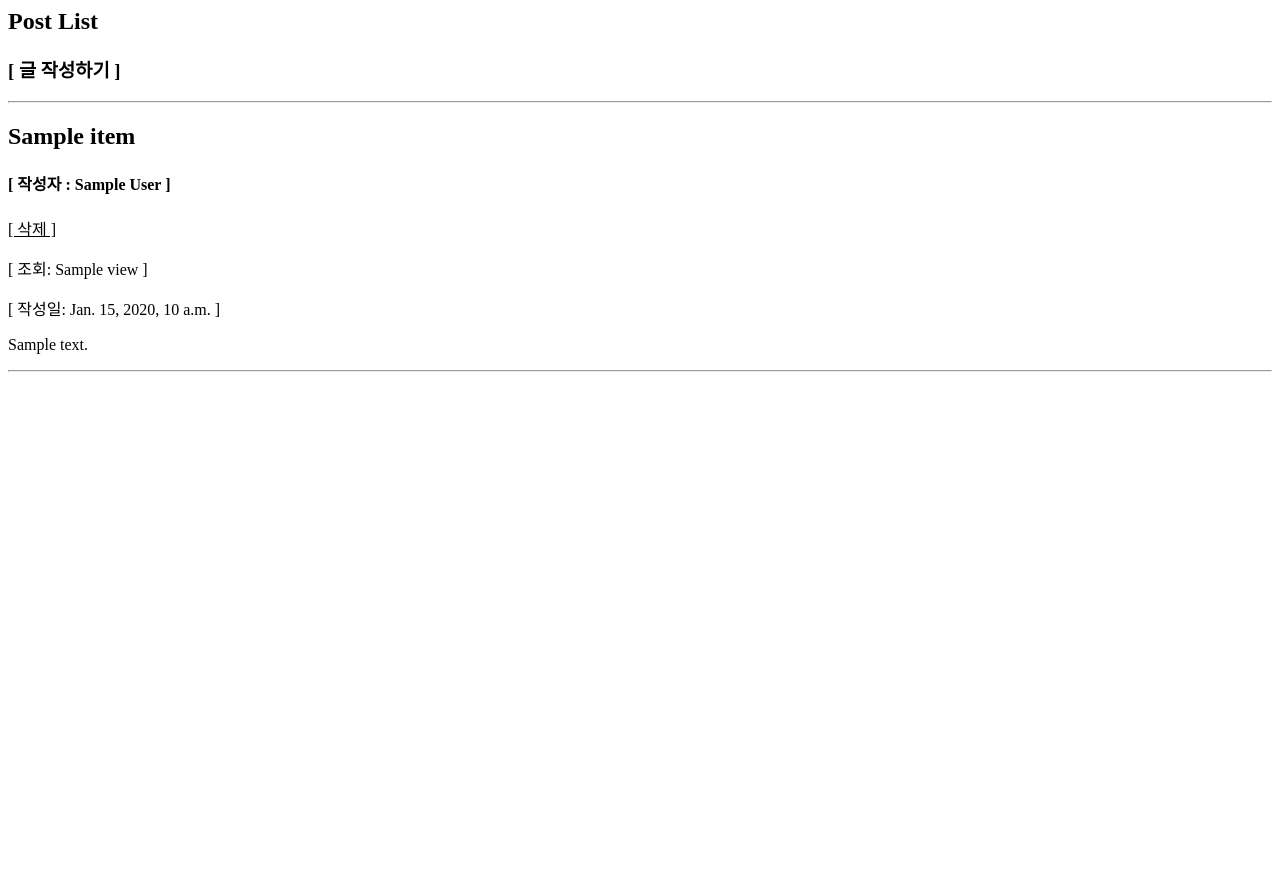
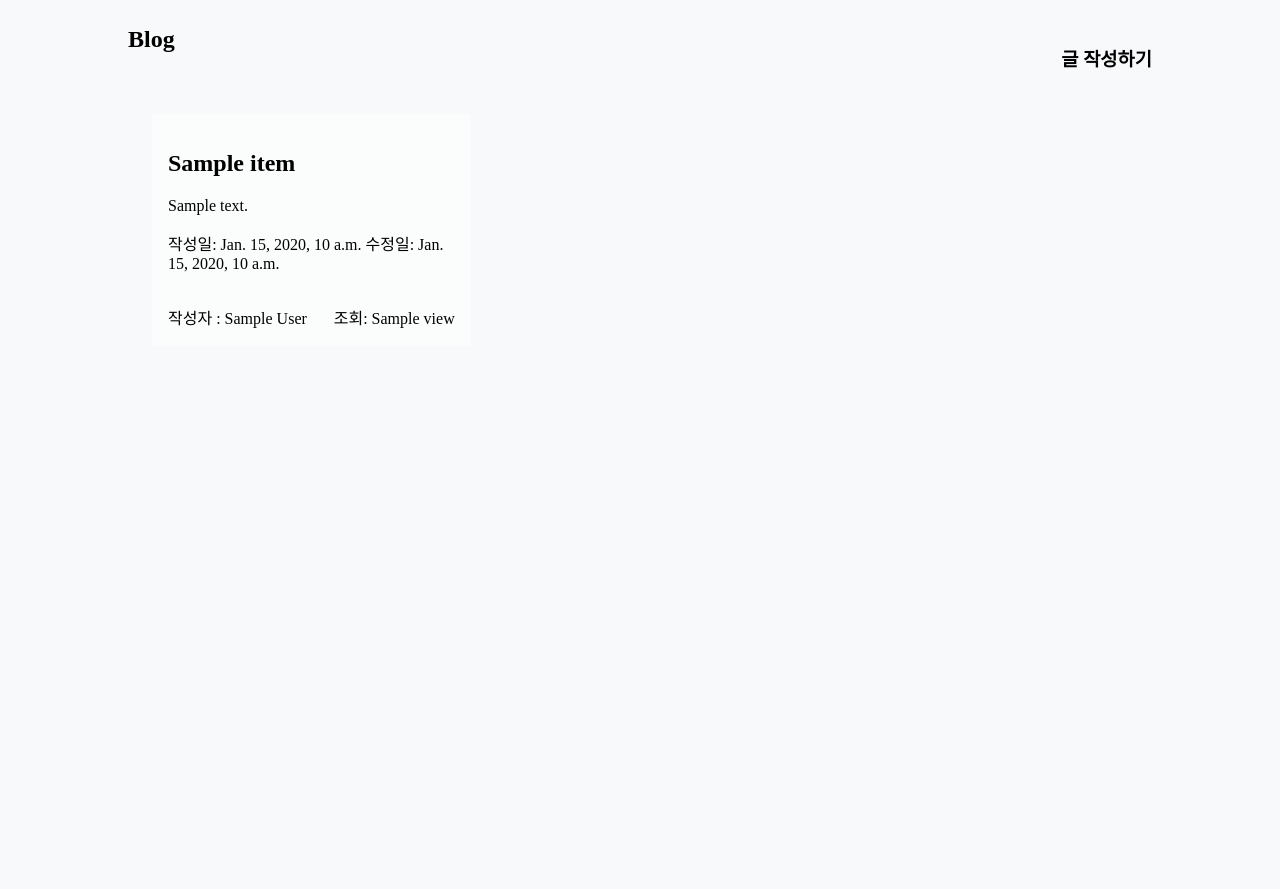
Before and after one commit to juhye0102/Django-project, a Django app: template board/templates/list.html in a window 1280 px wide. Shown: the top 889 px of the page. Before the commit the page ends 372 px from the top, so only its background shows below. Run offline with Django 3.2, Linux system fonts and the light colour scheme; the template is opened without the code that fills it: most values are stand-ins (such as "Sample title", 1, 10 or a date in 2020).

Commit message:
[ list page 구현 ]

```diff
--- a/board/templates/list.html
+++ b/board/templates/list.html
@@ -1,23 +1,35 @@
 {% load static %}
-{% block content %}
-    <h2>Post List</h2>
-    <a href="{% url 'create' %}" style="text-decoration: none; color: black;"><h3>[ 글 작성하기 ]</h3></a>
-    <hr>
+<head>
+    <meta charset="UTF-8">
+    <title>게시물 리스트</title>
+    <link rel="stylesheet" href="{% static 'css/list.css' %}">
+</head>
+<body>
+    <header>
+        <h2 class="blog_title">Blog</h2>
+        <a class="post_add" href="{% url 'create' %}"><h3>글 작성하기</h3></a>
+    </header>
+    <div class="content_wrapper">
     {% for item in items %}
-    <div>
+        <div class="list_wrapper">
+            <div class="post_header">
                 <a href="{% url 'detail' pk=item.pk %}" style="text-decoration: none; color: black;"><h2>{{ item.title }} </h2></a>
-        <h4>[ 작성자 : {{ item.author }} ]</h4>
-        <a href="{% url 'delete' item.pk %}" style="color: black;" onclick="alert('삭제되었습니다.')">[ 삭제 ]</a>
-        <p>[ 조회: {{ item.view }} ]</p>
-        <script>
+                <p class="post_summary">{{ item.summary }}</p>
+            </div>
+            <!--<a href="{% url 'delete' item.pk %}" style="color: black;" onclick="alert('삭제되었습니다.')">[ 삭제 ]</a>-->
+            <script class="post_at">
                 if("{{ item.created_at }}" === "{{ item.updated_at }}") {
-                document.write("[ 작성일: {{ item.created_at }} ] " )
+                    document.write(" 작성일: {{ item.created_at }} ")
                 }
                 else
-                document.write("[ 작성일: {{ item.created_at }} ]  [ 수정일: {{ item.updated_at }} ]")
+                    document.write(" 작성일: {{ item.created_at }} ")
+                    document.write(" 수정일: {{ item.updated_at }} ")
             </script>
-        <p>{{ item.summary }}</p>
-        <hr>
+            <div class="post_info">
+                <p class="author"> 작성자 : {{ item.author }} </p>
+                <p class="view"> 조회: {{ item.view }} </p>
+            </div>
         </div>
         {% endfor %}
-{% endblock %}
+    </div>
+</body>
--- /dev/null
+++ b/static/css/list.css
@@ -0,0 +1,76 @@
+body {
+    background-color: #F8F9FA;
+    margin: 2% 10% 2% 10%;
+    align-items: center;
+    flex-wrap: wrap;
+}
+
+header {
+    justify-content: space-between;
+    position: relative;
+    width: 100%;
+    display: flex;
+}
+
+.blog_title {
+    margin-top: 0;
+}
+
+.post_add {
+    text-decoration: none;
+    color: black;
+}
+
+.on_line {
+
+}
+
+.content_wrapper {
+    display: flex;
+    flex-wrap: wrap;
+    height: 100vh;
+}
+
+.list_wrapper {
+    background-color: #FBFDFC;
+    height: 25%;
+    width: 28%;
+    border-radius: 4px;
+    padding: 1rem;
+    margin: 1.5rem 1.5rem;
+    flex-direction: column;
+}
+
+.list_wrapper:hover {
+    box-shadow: rgb(0 0 0 / 4%) 0 4px 16px 0;
+    transition: box-shadow 0.25s, transform 0.25s;
+}
+
+.post_header {
+    display: block;
+}
+
+.post_summary {
+
+}
+
+.post_at {
+}
+
+.post_info {
+    position: relative;
+    width: 100%;
+    height: 30%;
+    display: flex;
+    margin-top: 1rem;
+}
+
+.author {
+    width: 50%;
+    text-align: left;
+}
+
+.view {
+    width: 50%;
+    text-align: right;
+}
```
Lines whose indentation alone changed are shown as unchanged.
